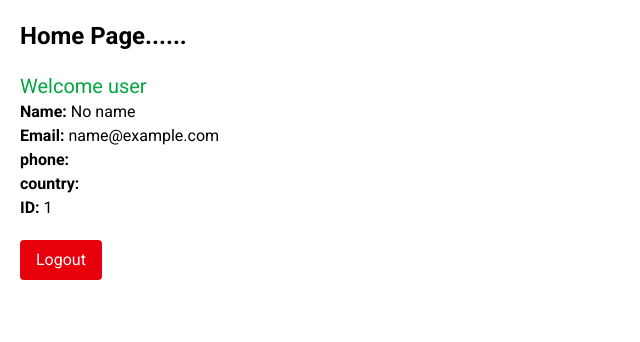
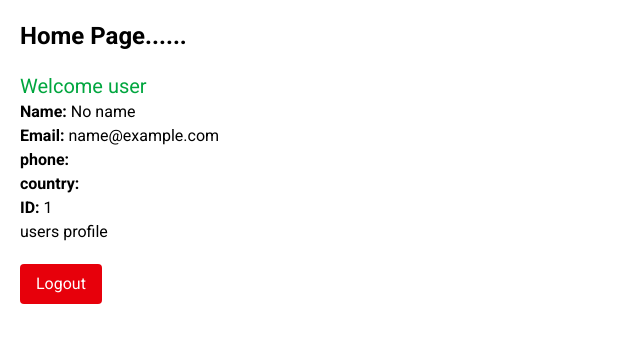
Before and after one commit to Nuelwhiz/signup-login-validation, a React (Vite) app: page /Home in a window 1280 px wide. Shown: the top 342 px of the page, without its empty margins (0-640 px from the left). Built offline with nearby package versions, Linux system fonts and the light colour scheme; sample sign-in values are in the browser's storage.

Commit message:
updating axios configuration

```diff
--- a/src/pages/home.tsx
+++ b/src/pages/home.tsx
@@ -17,7 +17,7 @@ function Home() {
 
   return (
     <div className="p-5">
-     {/*  <Link to="/" className="bg-green-900 px-4 py-2 rounded-2xl text-white">
+      {/*  <Link to="/" className="bg-green-900 px-4 py-2 rounded-2xl text-white">
         back to landing page
       </Link> */}
       <h1 className="text-2xl font-bold">Home Page......</h1>
@@ -46,6 +46,7 @@ function Home() {
           <p>
             <strong>ID:</strong> {user?.id}
           </p>
+          <p>users profile</p>
         </div>
       ) : (
         <p className="text-red-500 mt-5">No user logged in</p>
--- a/src/services/authServices.ts
+++ b/src/services/authServices.ts
@@ -1,12 +1,12 @@
-/*
+
 import { get, post, patch, pop } from "../config/request"
 
 export const authService = {
-  login: (data: ) =>
-    post("/auth/sign-in", data),
+  login: (data:  ) =>
+    post("/auth/signin", data),
 
-  register: (data: ) =>
-    post("/auth/sign-up", data),
+  register: (data:  ) =>
+    post("/auth/signup", data),
 
   forgotPassword: (data: ) =>
     post("/auth/forgot-password", data),
@@ -16,4 +16,4 @@ export const authService = {
 
   getUser: () =>
     get("/user"),
-};*/
+};
--- a/src/store/authSlice.ts
+++ b/src/store/authSlice.ts
@@ -4,7 +4,7 @@ import { get, post, patch, pop } from "../config/request"
 import type { RootState } from "./store";
 
 
-/*
+
 const authSlice = createSlice({
   name: "auth",
   initialState,
@@ -21,7 +21,7 @@ const authSlice = createSlice({
   },
 
   extraReducers: (builder) => {
-    builder */
+    builder
 
       // LOGIN
       /* .addCase(login.pending, (state) => {
--- a/src/store/store.ts
+++ b/src/store/store.ts
@@ -22,8 +22,6 @@ export const store = configureStore({
       },
     }),
 });
-
-
 export const persistor = persistStore(store);
 export type RootState = ReturnType<typeof store.getState>;
 export type AppDispatch = typeof store.dispatch;
```
